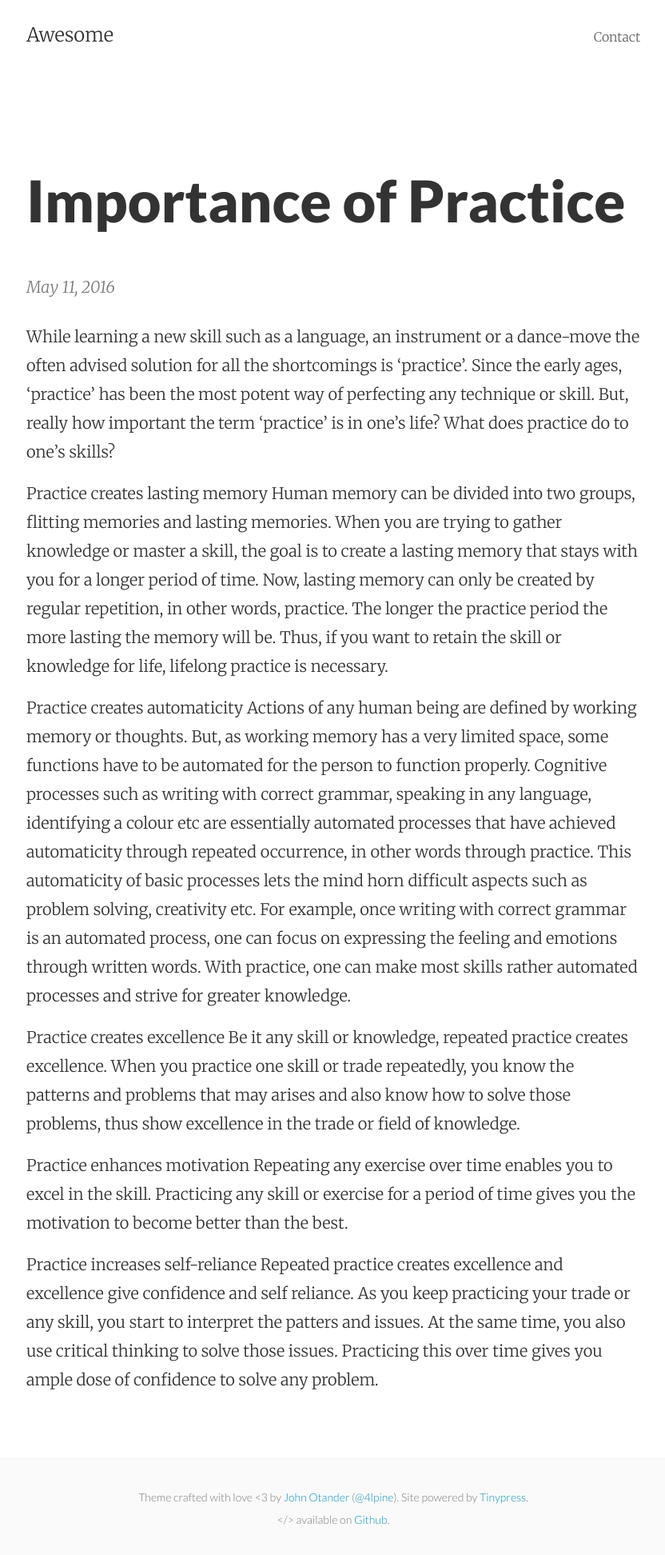
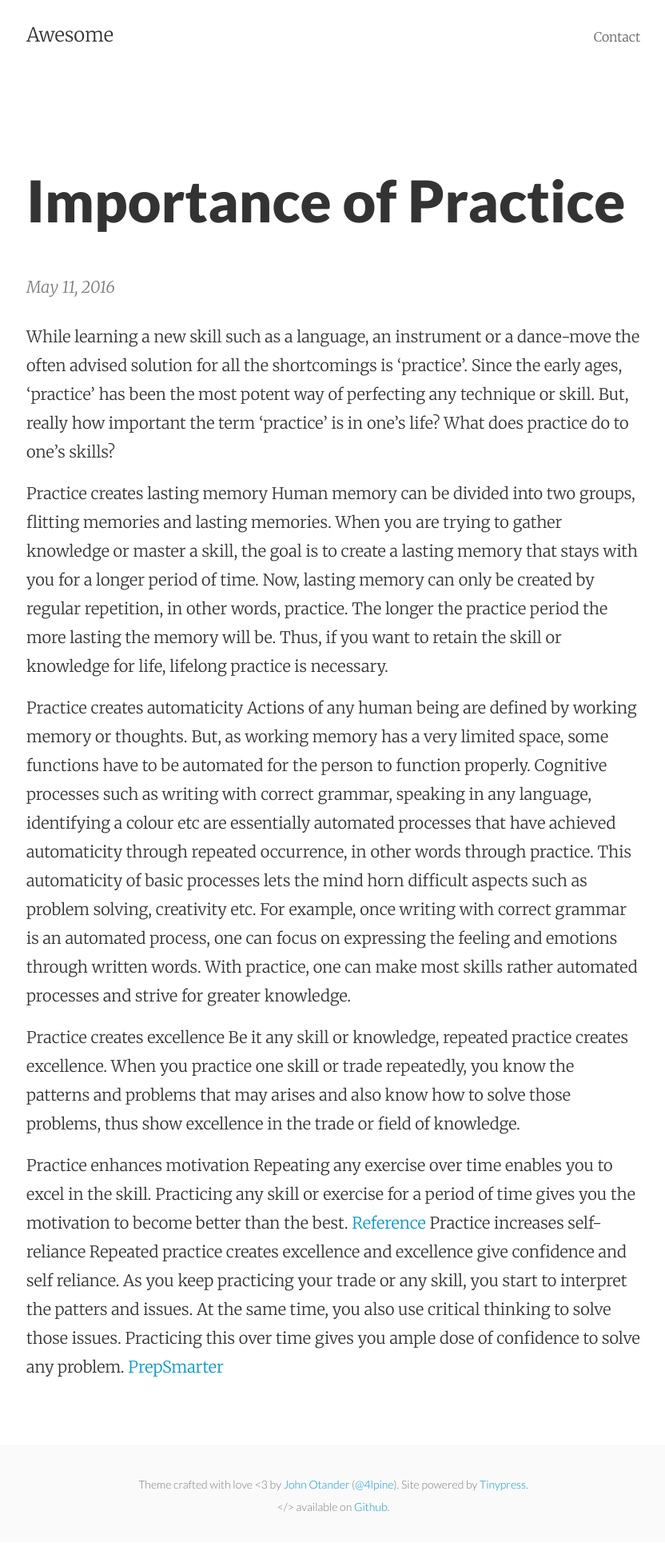
Before and after one commit to rajtanwar/rajtanwar.github.io, a Jekyll site: the page built from _posts/2016-05-11-importance-of-practice.markdown, in a window 1280 px wide. Shown: the whole page at 80% size, without its empty margins (223-1055 px from the left). Built offline with Jekyll 4.4.1, drawn with Linux system fonts in a browser that asks for light colours.

Commit message:
Update 2016-05-11-importance-of-practice.markdown

```diff
--- a/_posts/2016-05-11-importance-of-practice.markdown
+++ b/_posts/2016-05-11-importance-of-practice.markdown
@@ -16,6 +16,7 @@ Be it any skill or knowledge, repeated practice creates excellence. When you pra
 
 Practice enhances motivation
 Repeating any exercise over time enables you to excel in the skill. Practicing any skill or exercise for a period of time gives you the motivation to become better than the best.
-
+<a href="https://prepsmarter.com/blog/how-important-is-practice/">Reference </a>
 Practice increases self-reliance
 Repeated practice creates excellence and excellence give confidence and self reliance. As you keep practicing your trade or any skill, you start to interpret the patters and issues. At the same time, you also use critical thinking to solve those issues. Practicing this over time gives you ample dose of confidence to solve any problem.
+<a href="https://prepsmarter.com/">PrepSmarter</a>
```
